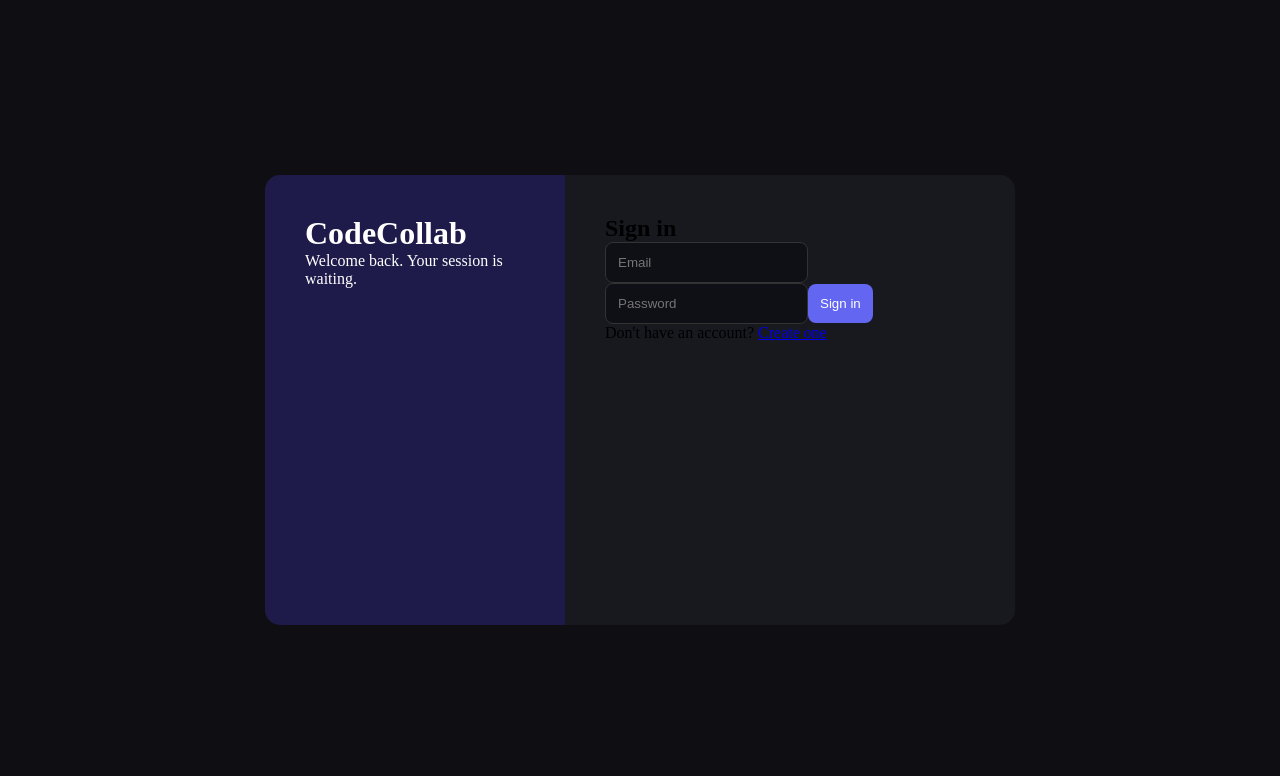
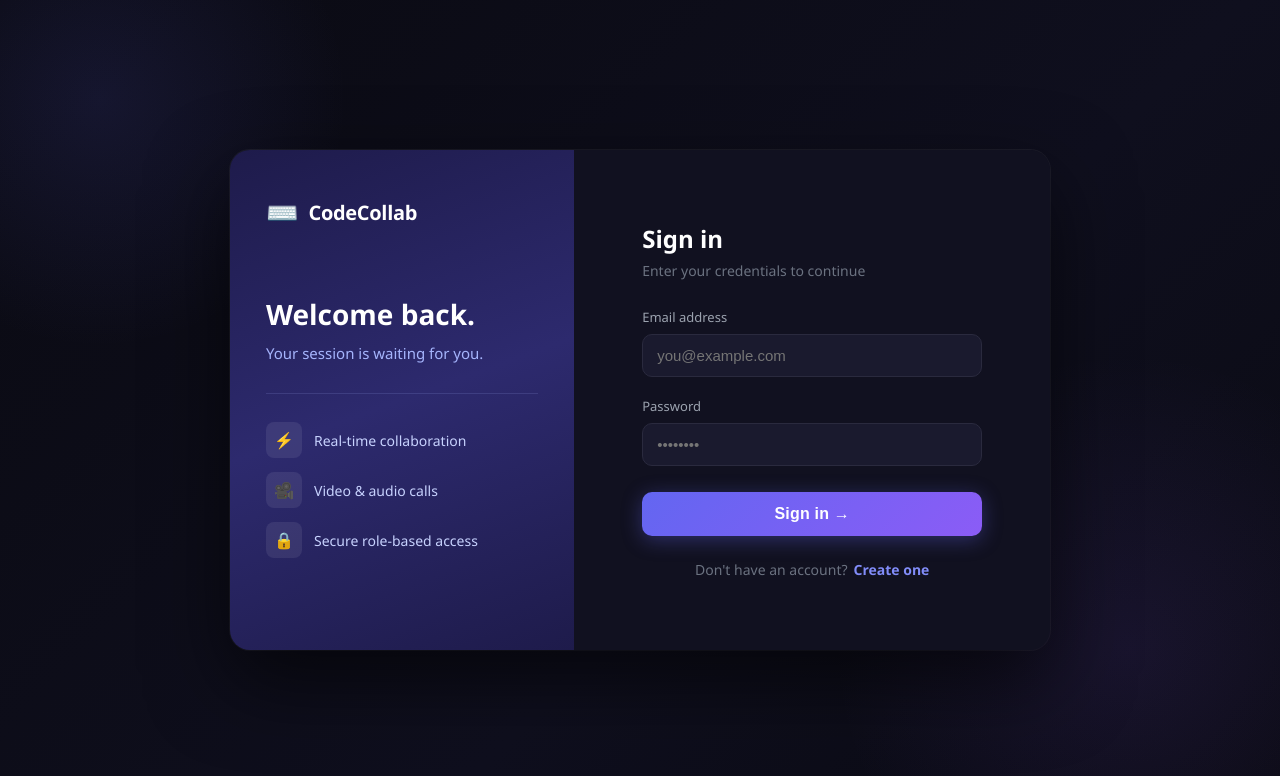
Before and after one commit to Abhijit2809/Code-collab-frontend, a React (Create React App) app: page /login in a window 1280 px wide. Shown: the top 776 px of the page. Built offline with nearby package versions, Linux system fonts and the light colour scheme.

Commit message:
feat: beautiful classic UI for Login page

```diff
--- a/src/pages/Login.js
+++ b/src/pages/Login.js
@@ -8,141 +8,287 @@ export default function Login() {
   const { login, loading, error, setError } = useAuth()
   const navigate = useNavigate()
 
-  const [form, setForm] = useState({
-    email: '',
-    password: ''
-  })
-
+  const [form, setForm] = useState({ email: '', password: '' })
   const [fieldErrors, setFieldErrors] = useState({})
 
   function validate() {
     const errs = {}
-
-    if (!form.email.match(/^[^\s@]+@[^\s@]+\.[^\s@]+$/)) {
-      errs.email = 'Valid email required'
-    }
-
-    if (!form.password) {
-      errs.password = 'Password is required'
-    }
-
+    if (!form.email.match(/^[^\s@]+@[^\s@]+\.[^\s@]+$/)) errs.email = 'Valid email required'
+    if (!form.password) errs.password = 'Password is required'
     return errs
   }
 
   async function handleSubmit(e) {
     e.preventDefault()
-
     setError('')
     const errs = validate()
-
-    if (Object.keys(errs).length) {
-      setFieldErrors(errs)
-      return
-    }
-
+    if (Object.keys(errs).length) { setFieldErrors(errs); return }
     setFieldErrors({})
-
     try {
       await login(form.email, form.password)
-
-      // ✅ wait for AuthContext to update user
       navigate('/dashboard')
-
     } catch (err) {
       console.log('Login Error:', err)
     }
   }
 
   function handleChange(e) {
-    setForm({
-      ...form,
-      [e.target.name]: e.target.value
-    })
-
-    setFieldErrors({
-      ...fieldErrors,
-      [e.target.name]: ''
-    })
+    setForm({ ...form, [e.target.name]: e.target.value })
+    setFieldErrors({ ...fieldErrors, [e.target.name]: '' })
   }
 
   return (
     <div style={styles.page}>
+
+      {/* Glow blobs */}
+      <div style={styles.glowTopLeft} />
+      <div style={styles.glowBottomRight} />
+
       <div style={styles.card}>
 
+        {/* LEFT PANEL */}
         <div style={styles.panel}>
-          <h1 style={styles.brand}>CodeCollab</h1>
-          <p style={styles.tagline}>
-            Welcome back. Your session is waiting.
-          </p>
+          <div style={styles.logoRow}>
+            <span style={styles.logoIcon}>⌨️</span>
+            <span style={styles.logoText}>CodeCollab</span>
           </div>
 
-        <div style={styles.form}>
-          <h2 style={styles.title}>Sign in</h2>
+          <div style={styles.panelCenter}>
+            <h2 style={styles.panelHeading}>Welcome back.</h2>
+            <p style={styles.panelSub}>Your session is waiting for you.</p>
 
-          {error && <div style={styles.error}>{error}</div>}
+            <div style={styles.divider} />
 
-          <form onSubmit={handleSubmit} style={styles.fields}>
+            <div style={styles.featureList}>
+              {[
+                { icon: '⚡', text: 'Real-time collaboration' },
+                { icon: '🎥', text: 'Video & audio calls' },
+                { icon: '🔒', text: 'Secure role-based access' },
+              ].map(f => (
+                <div key={f.text} style={styles.featureRow}>
+                  <span style={styles.featureIcon}>{f.icon}</span>
+                  <span style={styles.featureText}>{f.text}</span>
+                </div>
+              ))}
+            </div>
+          </div>
+        </div>
 
+        {/* RIGHT FORM */}
+        <div style={styles.formPanel}>
+          <div style={styles.formInner}>
+
+            <h2 style={styles.formTitle}>Sign in</h2>
+            <p style={styles.formSub}>Enter your credentials to continue</p>
+
+            {error && (
+              <div style={styles.errorBanner}>
+                <span>⚠️</span> {error}
+              </div>
+            )}
+
+            <form onSubmit={handleSubmit}>
+
+              <div style={styles.fieldGroup}>
+                <label style={styles.label}>Email address</label>
                 <input
                   name="email"
                   type="email"
-              placeholder="Email"
+                  placeholder="you@example.com"
                   value={form.email}
                   onChange={handleChange}
                   style={{
                     ...styles.input,
-                ...(fieldErrors.email && styles.inputError)
+                    ...(fieldErrors.email ? styles.inputError : {})
                   }}
                 />
                 {fieldErrors.email && (
-              <span style={styles.fieldError}>{fieldErrors.email}</span>
+                  <span style={styles.fieldError}>⚠ {fieldErrors.email}</span>
                 )}
+              </div>
 
+              <div style={styles.fieldGroup}>
+                <label style={styles.label}>Password</label>
                 <input
                   name="password"
                   type="password"
-              placeholder="Password"
+                  placeholder="••••••••"
                   value={form.password}
                   onChange={handleChange}
                   style={{
                     ...styles.input,
-                ...(fieldErrors.password && styles.inputError)
+                    ...(fieldErrors.password ? styles.inputError : {})
                   }}
                 />
                 {fieldErrors.password && (
-              <span style={styles.fieldError}>{fieldErrors.password}</span>
+                  <span style={styles.fieldError}>⚠ {fieldErrors.password}</span>
                 )}
+              </div>
 
               <button
                 type="submit"
                 disabled={loading}
                 style={styles.button}
               >
-              {loading ? 'Loading...' : 'Sign in'}
+                {loading ? '⏳ Signing in...' : 'Sign in →'}
               </button>
 
             </form>
 
-          <p style={styles.switchText}>
-            Don't have an account?{' '}
-            <Link to="/signup" style={styles.link}>
-              Create one
-            </Link>
-          </p>
+            <div style={styles.switchRow}>
+              <span style={styles.switchText}>Don't have an account?</span>
+              <Link to="/signup" style={styles.link}>Create one</Link>
             </div>
+
+          </div>
+        </div>
+
       </div>
     </div>
   )
 }
 
-// styles unchanged
 const styles = {
-  page: { minHeight: '100vh', display: 'flex', alignItems: 'center', justifyContent: 'center', background: '#0f0f13' },
-  card: { display: 'flex', width: '750px', height: '450px', borderRadius: '15px', overflow: 'hidden' },
-  panel: { width: '40%', background: '#1e1b4b', color: 'white', padding: '40px' },
-  form: { width: '60%', background: '#18181f', padding: '40px' },
-  input: { padding: '12px', borderRadius: '8px', border: '1px solid #333', background: '#0f0f16', color: 'white' },
-  button: { padding: '12px', background: '#6366f1', border: 'none', borderRadius: '8px', color: 'white' },
-  error: { color: 'red', marginBottom: '10px' },
-  fieldError: { color: 'red', fontSize: '12px' }
+  page: {
+    minHeight: '100vh',
+    display: 'flex',
+    alignItems: 'center',
+    justifyContent: 'center',
+    background: 'linear-gradient(135deg, #0a0a12 0%, #0f0f1e 60%, #0a0a12 100%)',
+    fontFamily: "'Segoe UI', system-ui, sans-serif",
+    position: 'relative',
+    overflow: 'hidden',
+  },
+  glowTopLeft: {
+    position: 'absolute', top: -150, left: -150,
+    width: 500, height: 500, borderRadius: '50%',
+    background: 'radial-gradient(circle, rgba(99,102,241,0.12) 0%, transparent 70%)',
+    pointerEvents: 'none',
+  },
+  glowBottomRight: {
+    position: 'absolute', bottom: -150, right: -150,
+    width: 600, height: 600, borderRadius: '50%',
+    background: 'radial-gradient(circle, rgba(139,92,246,0.1) 0%, transparent 70%)',
+    pointerEvents: 'none',
+  },
+  card: {
+    display: 'flex',
+    width: '820px',
+    minHeight: '500px',
+    borderRadius: '20px',
+    overflow: 'hidden',
+    boxShadow: '0 30px 80px rgba(0,0,0,0.6), 0 0 0 1px rgba(255,255,255,0.06)',
+    position: 'relative',
+    zIndex: 1,
+  },
+
+  // LEFT PANEL
+  panel: {
+    width: '42%',
+    background: 'linear-gradient(160deg, #1e1b4b 0%, #2d2a6e 50%, #1e1b4b 100%)',
+    padding: '44px 36px',
+    display: 'flex',
+    flexDirection: 'column',
+    position: 'relative',
+    overflow: 'hidden',
+  },
+  logoRow: {
+    display: 'flex', alignItems: 'center', gap: 10,
+  },
+  logoIcon: { fontSize: 26 },
+  logoText: {
+    fontSize: 20, fontWeight: 700, color: 'white',
+    letterSpacing: '-0.3px',
+  },
+  panelCenter: {
+    flex: 1, display: 'flex', flexDirection: 'column',
+    justifyContent: 'center', marginTop: 20,
+  },
+  panelHeading: {
+    fontSize: 28, fontWeight: 800, color: 'white',
+    margin: '0 0 10px', lineHeight: 1.2,
+  },
+  panelSub: {
+    color: '#a5b4fc', fontSize: 15,
+    margin: '0 0 28px', lineHeight: 1.6,
+  },
+  divider: {
+    height: 1, background: 'rgba(165,180,252,0.15)',
+    marginBottom: 28,
+  },
+  featureList: { display: 'flex', flexDirection: 'column', gap: 14 },
+  featureRow: { display: 'flex', alignItems: 'center', gap: 12 },
+  featureIcon: {
+    width: 36, height: 36,
+    background: 'rgba(255,255,255,0.08)',
+    borderRadius: 8, display: 'flex',
+    alignItems: 'center', justifyContent: 'center',
+    fontSize: 16, flexShrink: 0,
+    textAlign: 'center', lineHeight: '36px',
+  },
+  featureText: { color: '#c7d2fe', fontSize: 14 },
+
+  // RIGHT FORM
+  formPanel: {
+    width: '58%',
+    background: '#111120',
+    display: 'flex',
+    alignItems: 'center',
+    justifyContent: 'center',
+    padding: '44px 48px',
+  },
+  formInner: { width: '100%', maxWidth: 340 },
+  formTitle: {
+    fontSize: 24, fontWeight: 700, color: 'white',
+    margin: '0 0 6px',
+  },
+  formSub: {
+    color: '#6b7280', fontSize: 14,
+    margin: '0 0 28px',
+  },
+  errorBanner: {
+    display: 'flex', alignItems: 'center', gap: 8,
+    background: 'rgba(239,68,68,0.1)',
+    border: '1px solid rgba(239,68,68,0.25)',
+    color: '#fca5a5', padding: '11px 16px',
+    borderRadius: 10, fontSize: 14, marginBottom: 22,
+  },
+  fieldGroup: { marginBottom: 20 },
+  label: {
+    display: 'block', color: '#9ca3af',
+    fontSize: 13, fontWeight: 500, marginBottom: 8,
+  },
+  input: {
+    width: '100%', padding: '12px 14px',
+    background: '#1a1a2e',
+    border: '1px solid #2a2a3e',
+    borderRadius: 10, color: 'white', fontSize: 15,
+    outline: 'none', boxSizing: 'border-box',
+    transition: 'border-color 0.2s',
+  },
+  inputError: {
+    borderColor: 'rgba(239,68,68,0.4)',
+  },
+  fieldError: {
+    display: 'block', color: '#f87171',
+    fontSize: 12, marginTop: 6,
+  },
+  button: {
+    width: '100%', padding: '13px',
+    background: 'linear-gradient(135deg, #6366f1 0%, #8b5cf6 100%)',
+    border: 'none', borderRadius: 10,
+    color: 'white', fontSize: 16, fontWeight: 600,
+    cursor: 'pointer', marginTop: 6,
+    boxShadow: '0 4px 20px rgba(99,102,241,0.35)',
+    letterSpacing: '0.2px',
+  },
+  switchRow: {
+    display: 'flex', justifyContent: 'center',
+    alignItems: 'center', gap: 6, marginTop: 24,
+  },
+  switchText: { color: '#6b7280', fontSize: 14 },
+  link: {
+    color: '#818cf8', fontWeight: 600,
+    textDecoration: 'none', fontSize: 14,
+  },
 }
```
Lines whose indentation alone changed are shown as unchanged.
